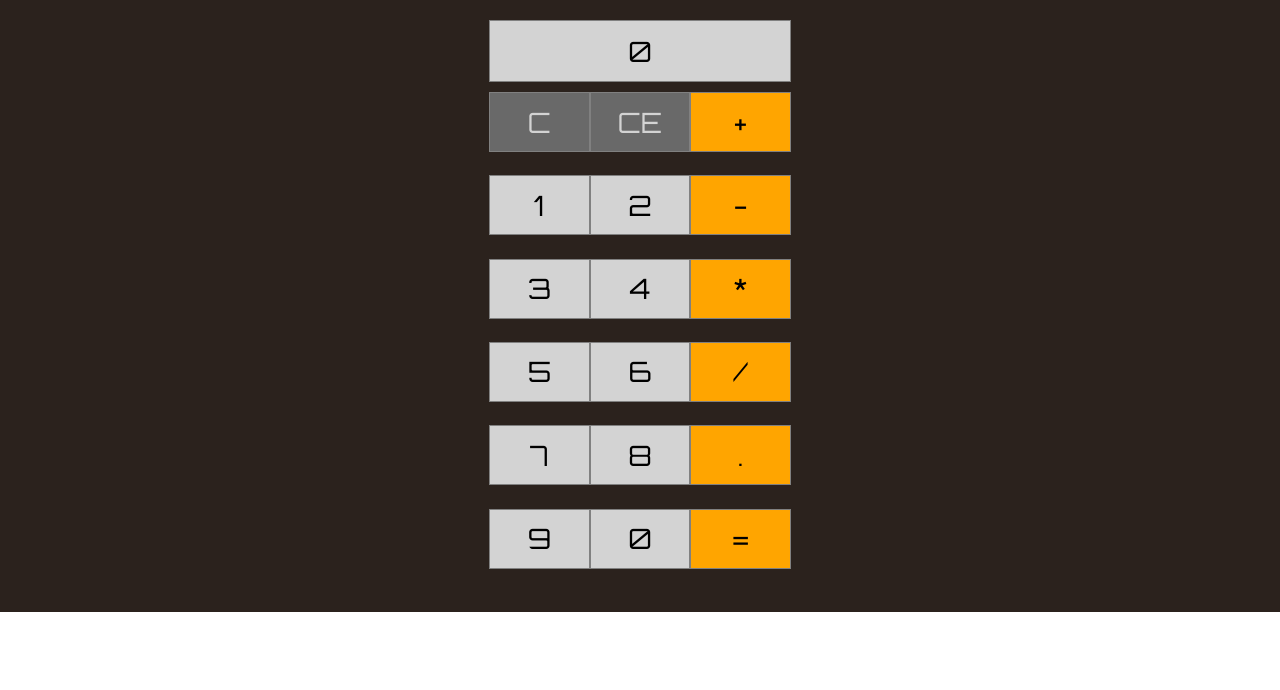
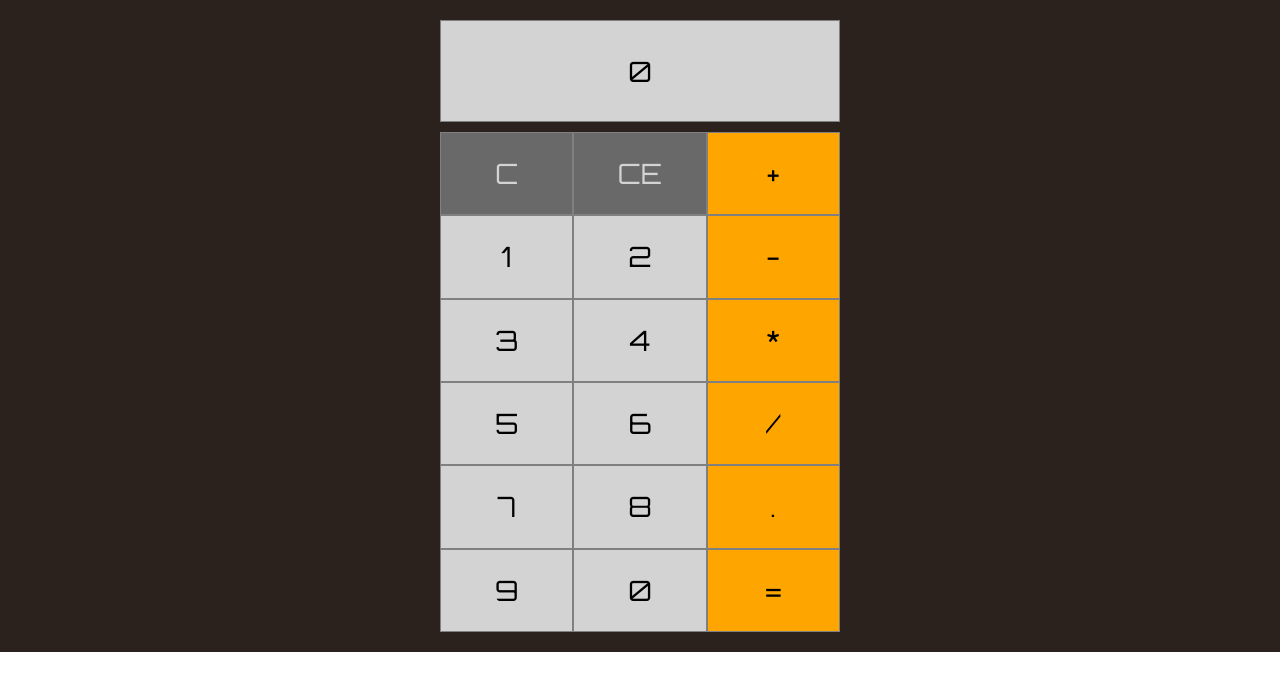
Before and after one commit to owolfdev/react-calculator, a React (Create React App) app: page / in a window 1280 px wide. Shown: the top 690 px of the page. Built offline with nearby package versions, Linux system fonts and the light colour scheme.

Commit message:
progress on css

```diff
--- a/src/App.css
+++ b/src/App.css
@@ -19,7 +19,6 @@ body {
   display: flex;
   justify-content: center;
   padding: 20px;
-
   font-family: var(--font-family);
   font-size: var(--font-size);
   color: var(--color);
@@ -38,12 +37,12 @@ body {
 }
 
 button {
-  height: 60px;
+  height: 100%;
   width: 100%;
 }
 
 #numpad {
-  width: 100%;
+  width: 400px;
   height: 500px;
   display: grid;
   grid-template-columns: 1fr 1fr 1fr;
@@ -55,8 +54,7 @@ button {
   display: grid;
   align-items: center;
   border: 1px solid gray;
-  height: 60px;
-  width: 300px;
+  height: 100px;
   background-color: lightgray;
   font-family: var(--font-family);
   font-size: var(--font-size);
@@ -113,7 +111,7 @@ button {
   }
 
   #display {
-    height: 60px;
+    height: 100px;
     width: 100%;
   }
 
```
